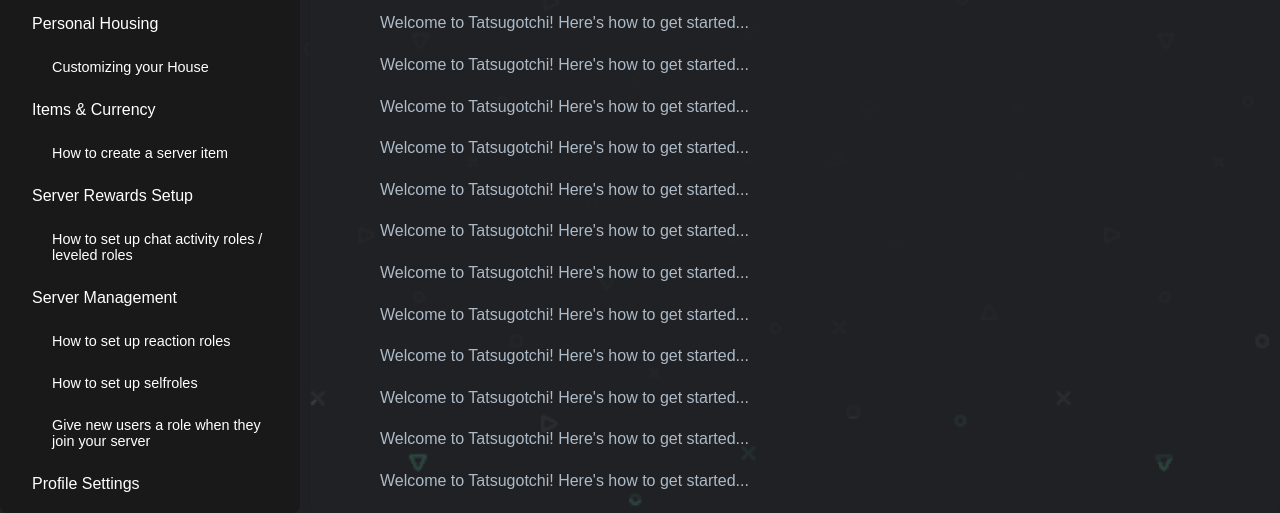
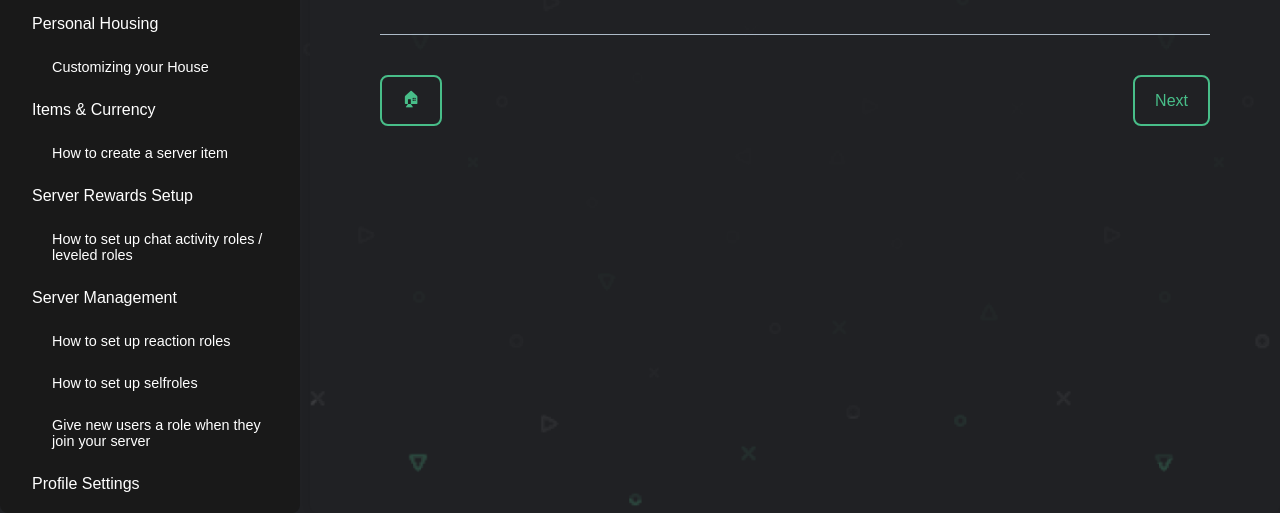
Before and after one commit to KITSAKORNSGT/tatsu-help, a plain HTML site: page docs.html in a window 1280 px wide. Shown: the part 287-800 px from the top of the page. Drawn offline with Linux system fonts and the light colour scheme.

Commit message:
Update docs.html

```diff
--- a/docs.html
+++ b/docs.html
@@ -439,19 +439,6 @@ html {
       <div id="getting-started" class="content-section">
         <h1>Getting Started</h1>
         <p>Welcome to Tatsugotchi! Here's how to get started...</p>
-        <p>Welcome to Tatsugotchi! Here's how to get started...</p>
-        <p>Welcome to Tatsugotchi! Here's how to get started...</p>
-        <p>Welcome to Tatsugotchi! Here's how to get started...</p>
-        <p>Welcome to Tatsugotchi! Here's how to get started...</p>
-        <p>Welcome to Tatsugotchi! Here's how to get started...</p>
-        <p>Welcome to Tatsugotchi! Here's how to get started...</p>
-        <p>Welcome to Tatsugotchi! Here's how to get started...</p>
-        <p>Welcome to Tatsugotchi! Here's how to get started...</p>
-        <p>Welcome to Tatsugotchi! Here's how to get started...</p>
-        <p>Welcome to Tatsugotchi! Here's how to get started...</p>
-        <p>Welcome to Tatsugotchi! Here's how to get started...</p>
-        <p>Welcome to Tatsugotchi! Here's how to get started...</p>
-        <p>Welcome to Tatsugotchi! Here's how to get started...</p>
         <hr class="divider">
         <div class="nav-buttons">
           <button onclick="showContent(event, 'getting-started', '')">🏠︎</button>
```
